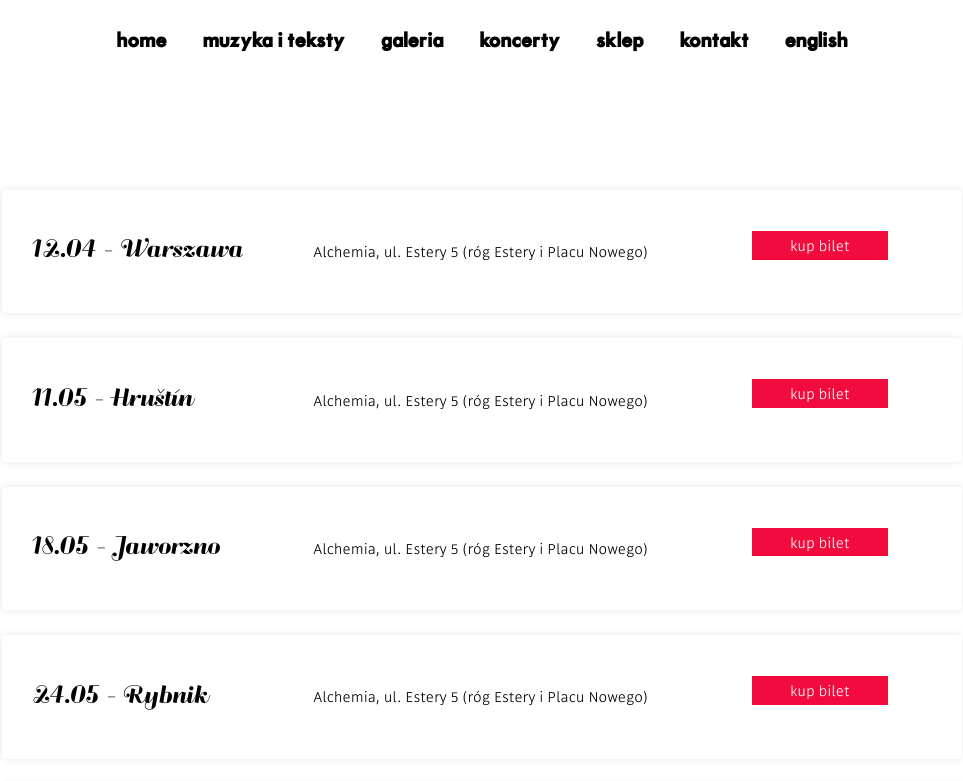
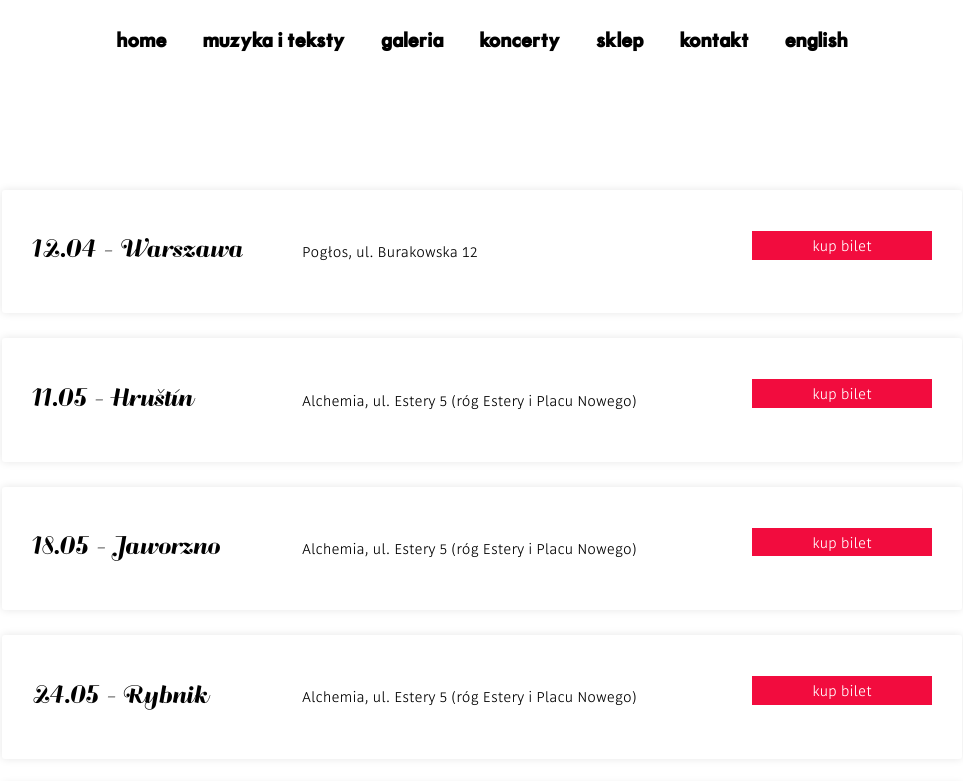
Before and after one commit to moimadeleine/Hanba-www, a plain HTML site: page koncerty.html in a window 1280 px wide. Shown: the top 781 px of the page, without its empty margins (178-1141 px from the left). Drawn offline with Linux system fonts and the light colour scheme; files whose address does not match are found by name.

Commit message:
no message

```diff
--- a/koncerty.html
+++ b/koncerty.html
@@ -34,8 +34,8 @@
 
                                   <li class="table-row">
                                     <div class="col col-1"><p class="title-city">12.04 - Warszawa</p></div>
-                                    <div class="col col-2"><p class="concert-place">Alchemia, ul. Estery 5 (róg Estery i Placu Nowego)</p></div>
-                                    <div class="col col-3"><a href="https://www.facebook.com/Hanba1926/"  target="_blank" class="link-buy"><p class="bilet">kup bilet</p></a></div>
+                                    <div class="col col-2"><p class="concert-place">Pogłos, ul. Burakowska 12</p></div>
+                                    <div class="col col-3"><a href="https://goingapp.pl/evt/2094267/hanba-12042019-warszawa-klub-poglos?fbclid=IwAR1LDkD-g8SEsc5wtpa77beyDkl5vER7llhIUkrAowO3b-K--MpGZPEf3iM"  target="_blank" class="link-buy"><p class="bilet">kup bilet</p></a></div>
                                   </li>
 
                                   <li class="table-row">
--- a/style.css
+++ b/style.css
@@ -622,14 +622,15 @@ img {
 
   .concert-place {
       font-family: 'rewir';
-      padding: .7em;
+	  padding-top: .7em;
+	  padding-bottom: .7em;
+
   }
 
   .bilet {
       color: white;
       background: #f20c3e;
-    padding: .3em;
-     width: 70%;
+	  padding: .3em;
       text-align: center;
       font-family: 'rewir';
   }
```
